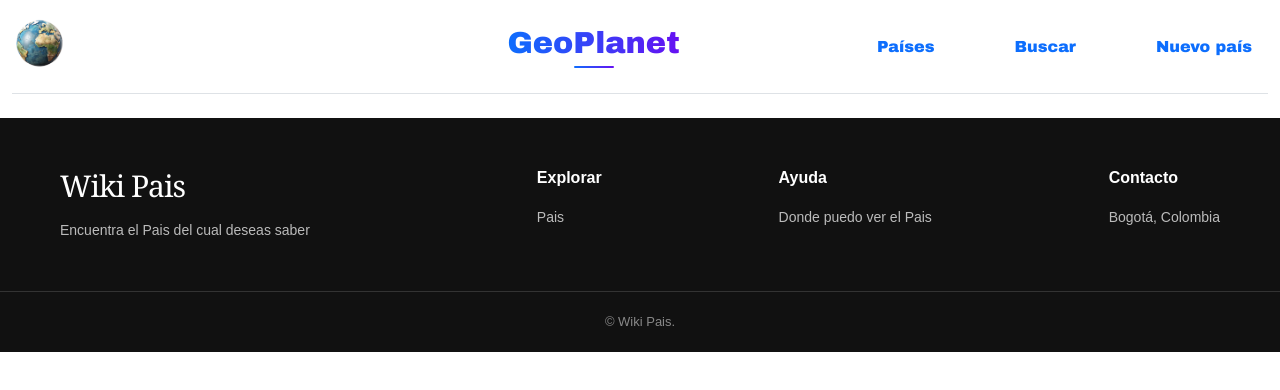
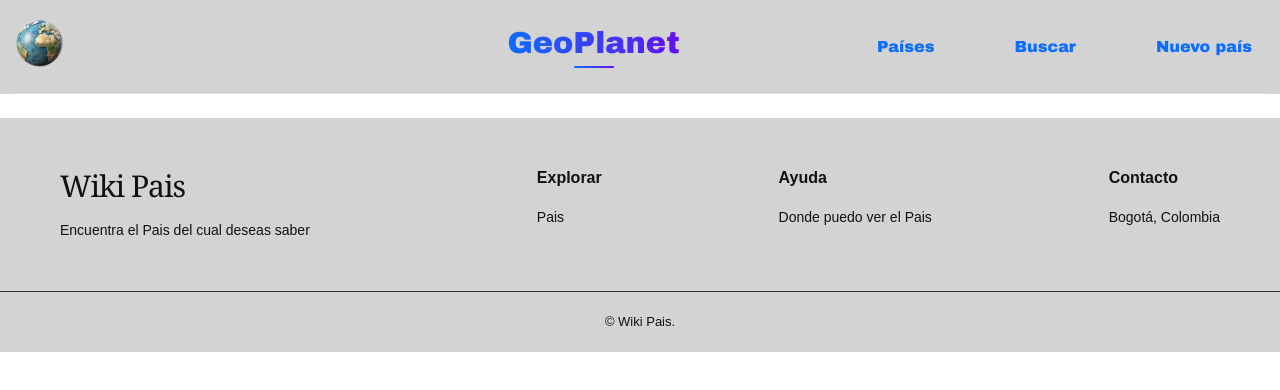
Before and after one commit to andresgs370-lgtm/Taller2, an Angular app: page / in a window 1280 px wide. Shown: the top 390 px of the page. Built offline with nearby package versions, Linux system fonts and the light colour scheme.

Commit message:
color navbar/footer
i change a color of navbar and footer

```diff
--- a/src/app/components/footercomponents/footercomponents.css
+++ b/src/app/components/footercomponents/footercomponents.css
@@ -1,9 +1,9 @@
 .footer {
   width: 100%;
 
-  background-color: #111111;
+  background-color: #d3d3d3;
 
-  color: white;
+  color: #111111;
 
   font-family: Arial, Helvetica, sans-serif;
 
@@ -41,7 +41,7 @@
 .footer-descripcion {
   margin: 0;
 
-  color: #bbbbbb;
+  color: #111111;
 
   font-size: 14px;
 
@@ -63,11 +63,11 @@
 
   font-weight: 600;
 
-  color: white;
+  color: #111111;
 }
 
 .footer-seccion a {
-  color: #bbbbbb;
+  color: #111111;
 
   font-size: 14px;
 
@@ -77,7 +77,7 @@
 }
 
 .footer-seccion a:hover {
-  color: white;
+  color: #111111;
 
   text-decoration: underline;
 }
@@ -85,7 +85,7 @@
 .footer-seccion p {
   margin: 0;
 
-  color: #bbbbbb;
+  color: #111111;
 
   font-size: 14px;
 
@@ -105,7 +105,7 @@
 .footer-inferior p {
   margin: 0;
 
-  color: #888888;
+  color: #111111;
 
   font-size: 13px;
 }
--- a/src/app/components/navbar/navbar.css
+++ b/src/app/components/navbar/navbar.css
@@ -6,7 +6,7 @@
 
 #nabvar {
   justify-content: center;
-  background: white;
+  background: #d3d3d3;
 }
 
 .dropdown-item {
```
